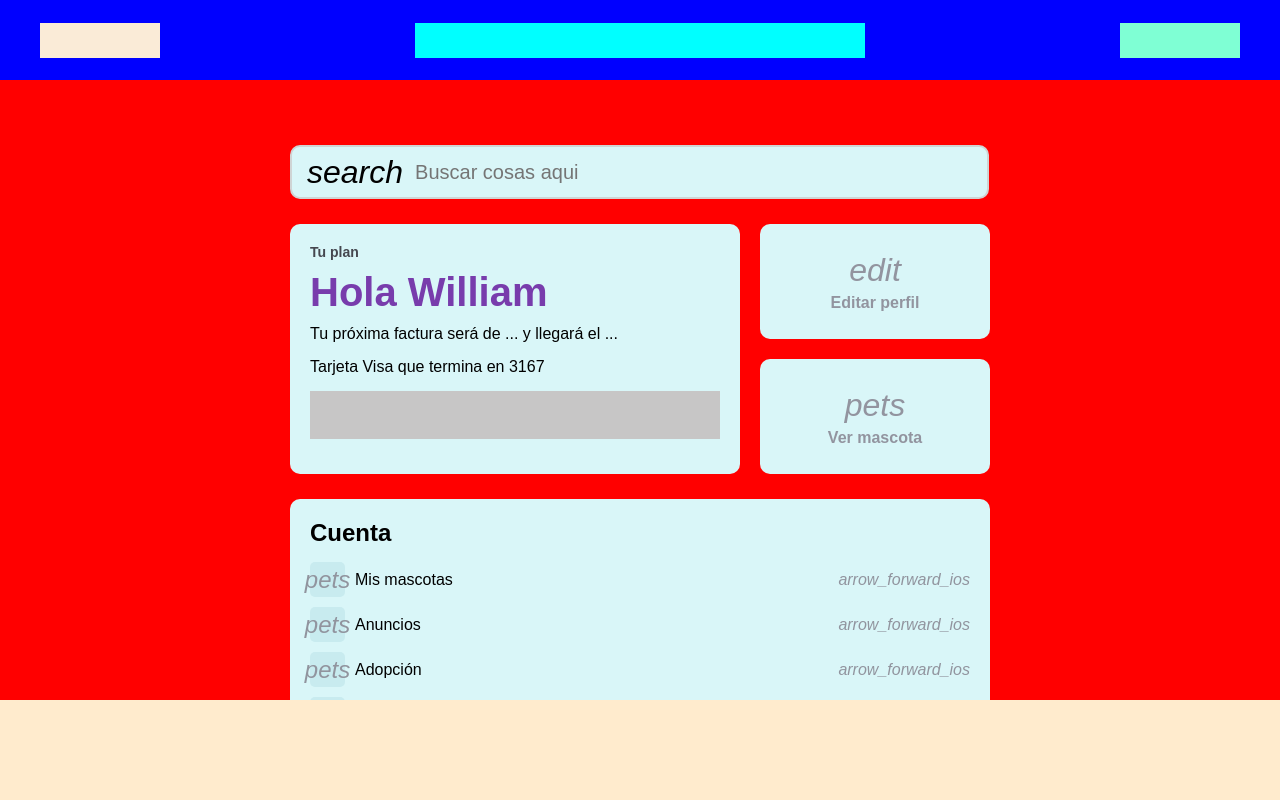
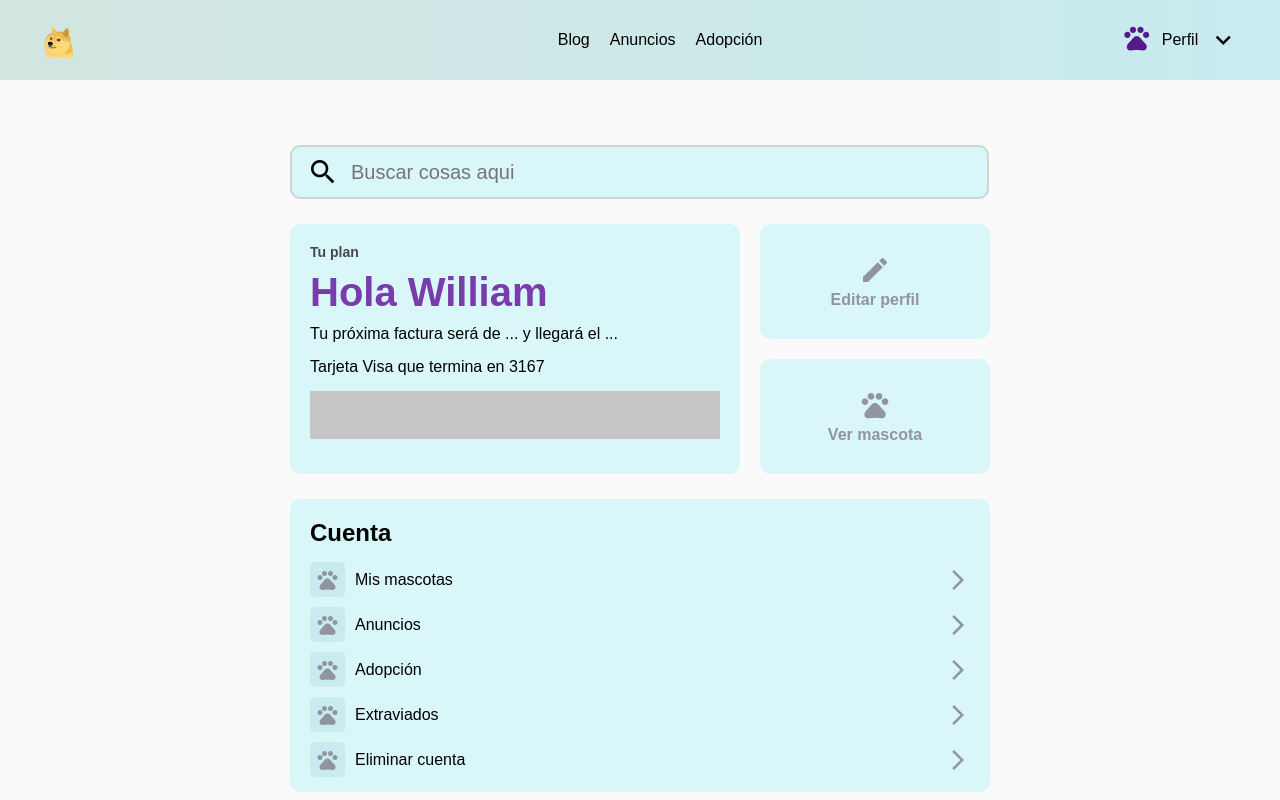
Before and after one commit to wcondorico/pet-id, an Angular app: page /account/home in a window 1280 px wide. Shown: the top 800 px of the page. Built offline with nearby package versions, Linux system fonts and the light colour scheme.

Commit message:
refact: add files untaged

```diff
--- a/src/app/features/account/account.component.html
+++ b/src/app/features/account/account.component.html
@@ -1,11 +1,21 @@
 <div class="main-container">
   <div class="header">
-    <div class="header__img"></div>
+    <div class="header__img">
+      <img src="doge.svg" alt="">
+    </div>
     <div class="header__menu">
-
+      <ul>
+        <li>Blog</li>
+        <li>Anuncios</li>
+        <li>Adopción</li>
+      </ul>
     </div>
     <div class="header__profile">
-
+      <a href="">
+        <i class="material-icons avatar">pets</i>
+      </a>
+      <span>Perfil</span>
+      <i class="material-icons avatar">keyboard_arrow_down</i>
     </div>
   </div>
   <router-outlet></router-outlet>
--- a/src/app/features/account/account.component.scss
+++ b/src/app/features/account/account.component.scss
@@ -5,9 +5,7 @@
 
   .main-container {
     width: 100%;
-    height: 100%;
-    background-color: red;
-    position: relative;
+    background-color: #FAFAFA;
 
     .header {
       width: 100%;
@@ -16,34 +14,57 @@
       padding: 0 40px;
       align-items: center;
       height: 80px;
-      background-color: blue;
+      background: linear-gradient(to right, #D2E5E0, #C8EBEF);
 
       &__img {
         width: 120px;
         height: 35px;
-        background-color: antiquewhite;
+
+        & > img {
+          width: 35px;
+        }
       }
 
       &__menu {
+        display: flex;
+        align-items: center;
+        justify-content: center;
         width: 450px;
         height: 35px;
-        background-color: aqua;
+
+        & > ul {
+          list-style: none;
+          display: flex;
+          gap: 20px;
+
+          & > li {
+            cursor: pointer;
+          }
+
+        }
       }
 
       &__profile {
+        display: flex;
+        justify-content: center;
+        align-items: center;
+        gap: 10px;
         width: 120px;
         height: 35px;
-        background-color: aquamarine;
+        cursor: pointer;
+
+        .avatar {
+          font-size: 30px;
+        }
       }
 
     }
 
     .footer {
-      position: absolute;
       bottom: 0;
       width: 100%;
-      height: 100px;
-      background-color: blanchedalmond;
+      height: 150px;
+      background: linear-gradient(to right, #FFD8E0, #F9ECEF);
     }
 
   }
--- a/src/index.html
+++ b/src/index.html
@@ -6,6 +6,7 @@
   <base href="/">
   <meta name="viewport" content="width=device-width, initial-scale=1">
   <link rel="icon" type="image/x-icon" href="favicon.ico">
+  <link href="https://fonts.googleapis.com/icon?family=Material+Icons" rel="stylesheet">
 </head>
 <body>
   <app-root></app-root>
```
Also changed, not shown: public/doge.svg (added).
